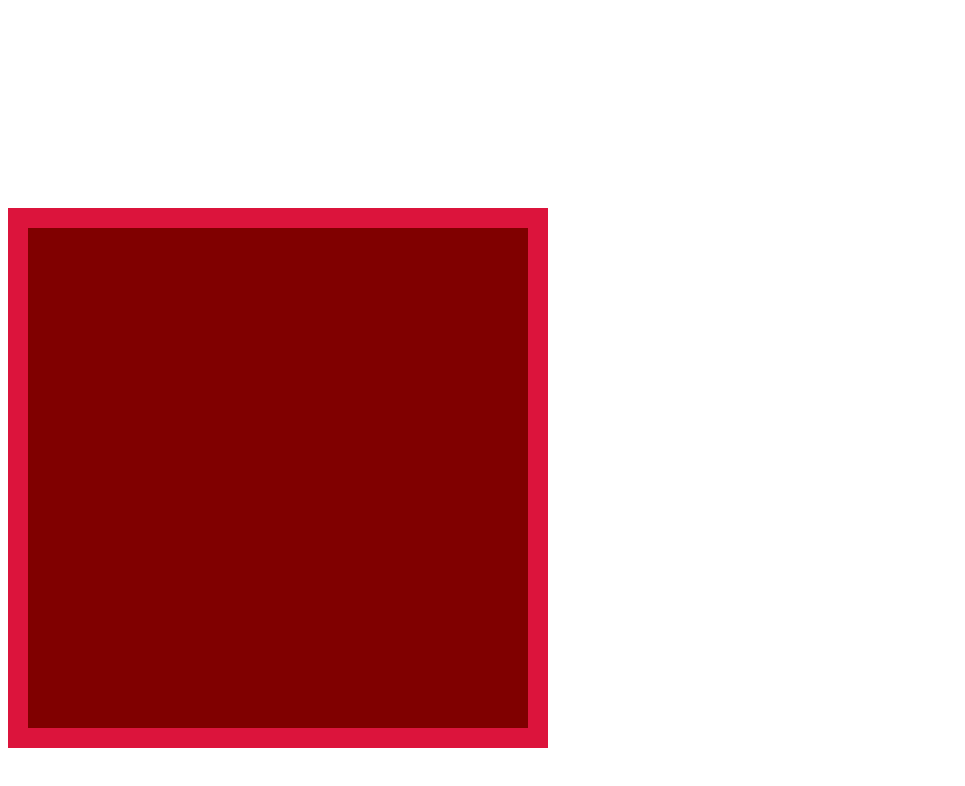
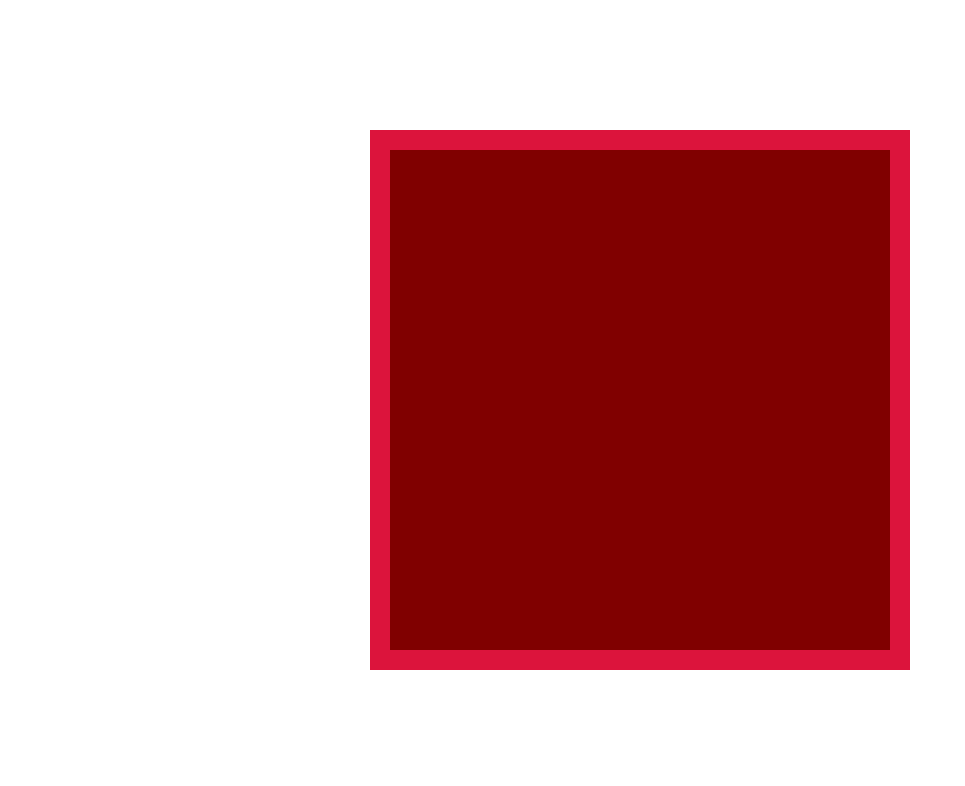
Before and after one commit to reneilfuna/Etch-a-Sketch, a plain HTML site: page index.html in a window 1280 px wide. Shown: the whole page, without its empty margins (0-965 px from the left). Drawn offline with Linux system fonts and the light colour scheme.

Commit message:
Implement variable sized footer and header

```diff
--- a/styles.css
+++ b/styles.css
@@ -1,19 +1,27 @@
+html{
+    height: 100%
+}
+
 body {
+    height: 100%;
     display: flex;
     flex-direction: column;
+    justify-content: space-between;
+    align-items: center;
+    margin: 0;
 }
 
 #header,
 #footer {
     display: flex;
     flex-direction: row;
-    height: 200px;
+    flex: 1;
+    width: 100%;
 }
 
 #container {
     display: flex;
     flex-direction: row;
-    flex-grow: 1;
     flex-shrink: 0;
     width: 500px;
     flex-wrap: wrap;
```
